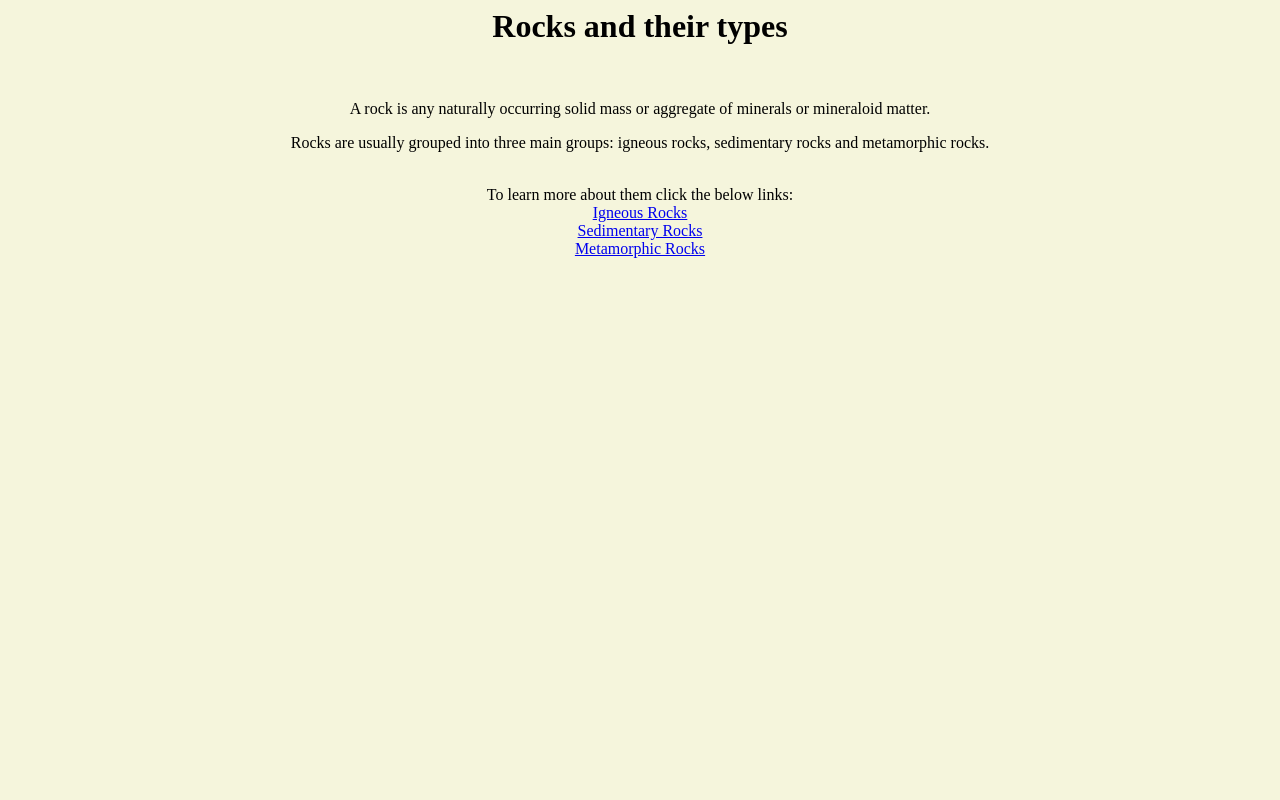
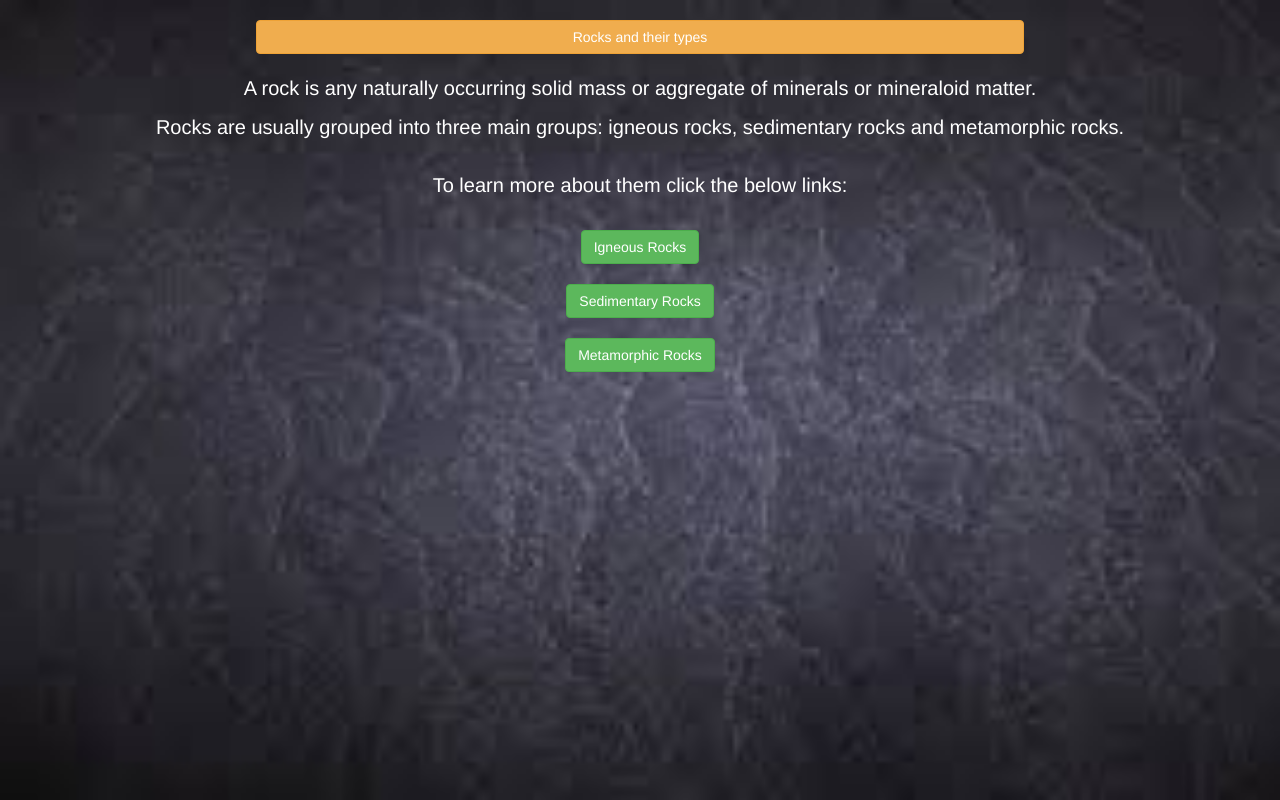
Before and after one commit to AshwiniChin/Rocks-and-their-types, a plain HTML site: page index.html in a window 1280 px wide. Drawn offline with nearby package versions, Linux system fonts and the light colour scheme.

Commit message:
Add files via upload

```diff
--- a/index.html
+++ b/index.html
@@ -1,14 +1,16 @@
-
 <html>
 
 <head>
-        <title>My Apps</title>
+    <title>Rocks and their types</title>
     <link rel="stylesheet" href="style.css">
+    <link rel="stylesheet" href="https://maxcdn.bootstrapcdn.com/bootstrap/3.4.0/css/bootstrap.min.css">
+    <script src="https://ajax.googleapis.com/ajax/libs/jquery/3.4.1/jquery.min.js"></script>
+    <script src="https://maxcdn.bootstrapcdn.com/bootstrap/3.4.0/js/bootstrap.min.js"></script>
 </head>
 
 <body>
-        <h1>Rocks and their types</h1>
-        <br>
+    <h1 class="btn btn-warning heading">Rocks and their types</h1>
+    <br><br>
     <p>A rock is any naturally occurring solid mass or aggregate
         of minerals or mineraloid matter.
     </p>
@@ -16,10 +18,10 @@
         Rocks are usually grouped into three main groups:
         igneous rocks, sedimentary rocks and metamorphic rocks. </p>
     <br>
-            To learn more about them click the below links:<br>
-            <a href="igneous_rocks.html">Igneous Rocks</a><br>
-            <a href="sedimentary_rocks.html">Sedimentary Rocks</a><br>
-            <a href="metamorphic_rocks.html">Metamorphic Rocks</a>
+   <p> To learn more about them click the below links:</p><br>
+    <a class="btn btn-success" href="igneous_rocks.html">Igneous Rocks</a><br><br>
+    <a class="btn btn-success" href="sedimentary_rocks.html">Sedimentary Rocks</a><br><br>
+    <a class="btn btn-success" href="metamorphic_rocks.html">Metamorphic Rocks</a>
 </body>
 
 </html>
--- a/style.css
+++ b/style.css
@@ -1,4 +1,23 @@
 body{
-    background-color: beige;
+    background-image: url("back.jpg");
+    background-size: cover;
     text-align: center;
+
 }
+.heading{
+   font-size:  50px;
+   width: 60%;
+   font-weight: bold;
+   padding: 20px;
+}
+
+p{
+    color: white;
+    font-size: 20px;
+
+}
+
+img{
+    width: 400px;
+    height: 300px;
+}
```
Also changed, not shown: igneous_rocks.html (+10 -5 lines), metamorphic_rocks.html (+8 -3 lines), sedimentary_rocks.html (+8 -3 lines), back.jpg (added). Lines whose indentation alone changed are shown as unchanged.
